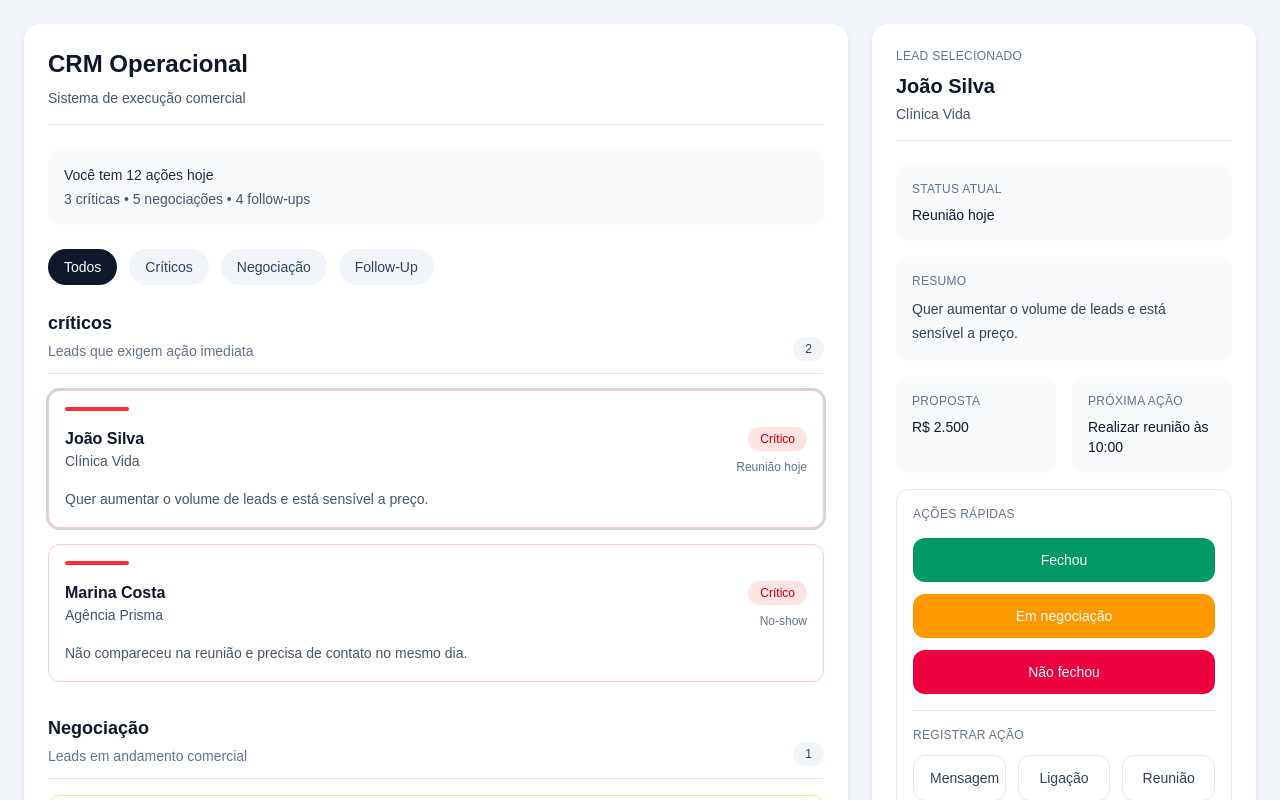
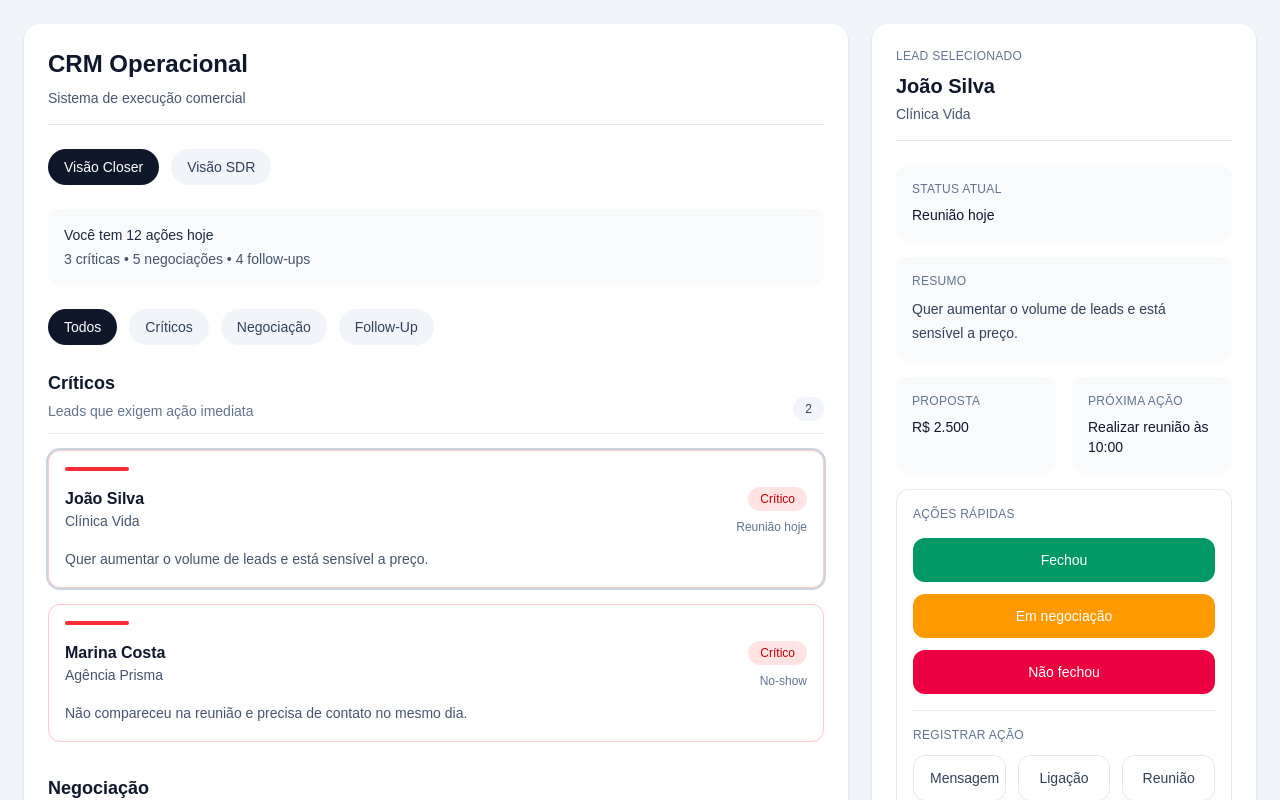
Before and after one commit to AlitonVieira/crm-operacional, a Next.js app: page / in a window 1280 px wide. Shown: the top 800 px of the page. Built offline with nearby package versions, Linux system fonts and the light colour scheme.

Commit message:
Criando os comportamentos de closer e sdr

```diff
--- a/app/page.tsx
+++ b/app/page.tsx
@@ -113,6 +113,10 @@ export default function Home() {
   // Isso permite que o usuário veja apenas o grupo que deseja no momento
   const [activeFilter, setActiveFilter] = useState("todos");
 
+  //Estado responsável por alternar entre a visão do closer e a visão do SDR
+  //Isso ajuda a validar dois fluxos do produto sem criar outra página agora
+  const [activeView, setActiveView] = useState("closer");
+
   // Função responsável por atualizar o lead selecionado
   // Ela altera a lista da fila e também o conteúdo exibido no card lateral
   function updateSelectedLead(data: {
@@ -152,6 +156,12 @@ export default function Home() {
     (lead) => lead.prioridade === "negociacao"
   );
   const followUpLeads = leadList.filter((lead) => lead.prioridade === "followup");
+
+  // Grupos temporários da visão SDR
+  // Neste momento vamos reutilizar os mesmos leads para validar a experiência visual
+  const repliedLeads = criticalLeads;
+  const qualificationLeads = negotiationLeads;
+  const waitingResponseLeads = followUpLeads;
 
   // Função responsável por renderizar uma seção da fila
   // Ela recebe o título da seção, a descrição e a lista de leads daquele grupo
@@ -267,16 +277,49 @@ export default function Home() {
           </header>
 
           {/*
+            Seletor de visão da tela
+            Permite alternar entre o fluxo do closer e o fluxo do SDR
+          */}
+          <div className="mb-6 flex flex-wrap gap-3">
+            <button
+              onClick={() => setActiveView("closer")}
+              className={`rounded-full px-4 py-2 text-sm font-medium transition ${
+                activeView === "closer"
+                  ? "bg-slate-900 text-white"
+                  : "bg-slate-100 text-slate-700 hover:bg-slate-200"
+              }`}
+            >
+              Visão Closer
+            </button>
+
+            <button
+              onClick={() => setActiveView("sdr")}
+              className={`rounded-full px-4 py-2 text-sm font-medium transition ${
+                activeView === "sdr"
+                  ? "bg-slate-900 text-white"
+                  : "bg-slate-100 text-slate-700 hover:bg-slate-200"
+              }`}
+            >
+              Visão SDR
+            </button>
+          </div>
+
+          {/*
             Bloco de resumo do dia
             Mostra rapidamente o volume de trabalho do usuário
             Isso ajuda o vendedor a entender prioridade sem pensar muito
           */}
           <div className="mb-6 rounded-xl bg-slate-50 p-4">
             <p className="text-sm font-medium text-slate-800">
-              Você tem 12 ações hoje
+              {activeView === "closer"
+                ? "Você tem 12 ações hoje"
+                : "Você tem 9 leads para tratar"}
             </p>
+
             <p className="mt-1 text-sm text-slate-600">
-              3 críticas • 5 negociações • 4 follow-ups
+              {activeView === "closer"
+                ? "3 críticas • 5 negociações • 4 follow-ups"
+                : "3 responderam • 2 para qualificar • 4 aguardando resposta"}
             </p>
           </div>
 
@@ -336,9 +379,11 @@ export default function Home() {
           */}
 
           <div className="space-y-8">
+            {activeView === "closer" ? (
+              <>
                 {(activeFilter === "todos" || activeFilter === "critica") &&
                   renderLeadSection(
-                "críticos",
+                    "Críticos",
                     "Leads que exigem ação imediata",
                     criticalLeads
                   )}
@@ -349,14 +394,37 @@ export default function Home() {
                     "Leads em andamento comercial",
                     negotiationLeads
                   )}
-          </div>
 
-          <div className="space-y-8">
                 {(activeFilter === "todos" || activeFilter === "followup") &&
                   renderLeadSection(
                     "Follow-up",
                     "Leads que precisam de continuidade",
                     followUpLeads
+                  )}
+              </>
+            ) : (
+              <>
+                {(activeFilter === "todos" || activeFilter === "critica") &&
+                  renderLeadSection(
+                    "Responder agora",
+                    "Leads que responderam e exigem ação rápida",
+                    repliedLeads
+                  )}
+
+                {(activeFilter === "todos" || activeFilter === "negociacao") &&
+                  renderLeadSection(
+                    "Qualificação",
+                    "Leads que precisam avançar na conversa",
+                    qualificationLeads
+                  )}
+
+                {(activeFilter === "todos" || activeFilter === "followup") &&
+                  renderLeadSection(
+                    "Aguardando resposta",
+                    "Leads que precisam de continuidade do SDR",
+                    waitingResponseLeads
+                  )}
+              </>
             )}
           </div>
         </section>
```
Lines whose indentation alone changed are shown as unchanged.
